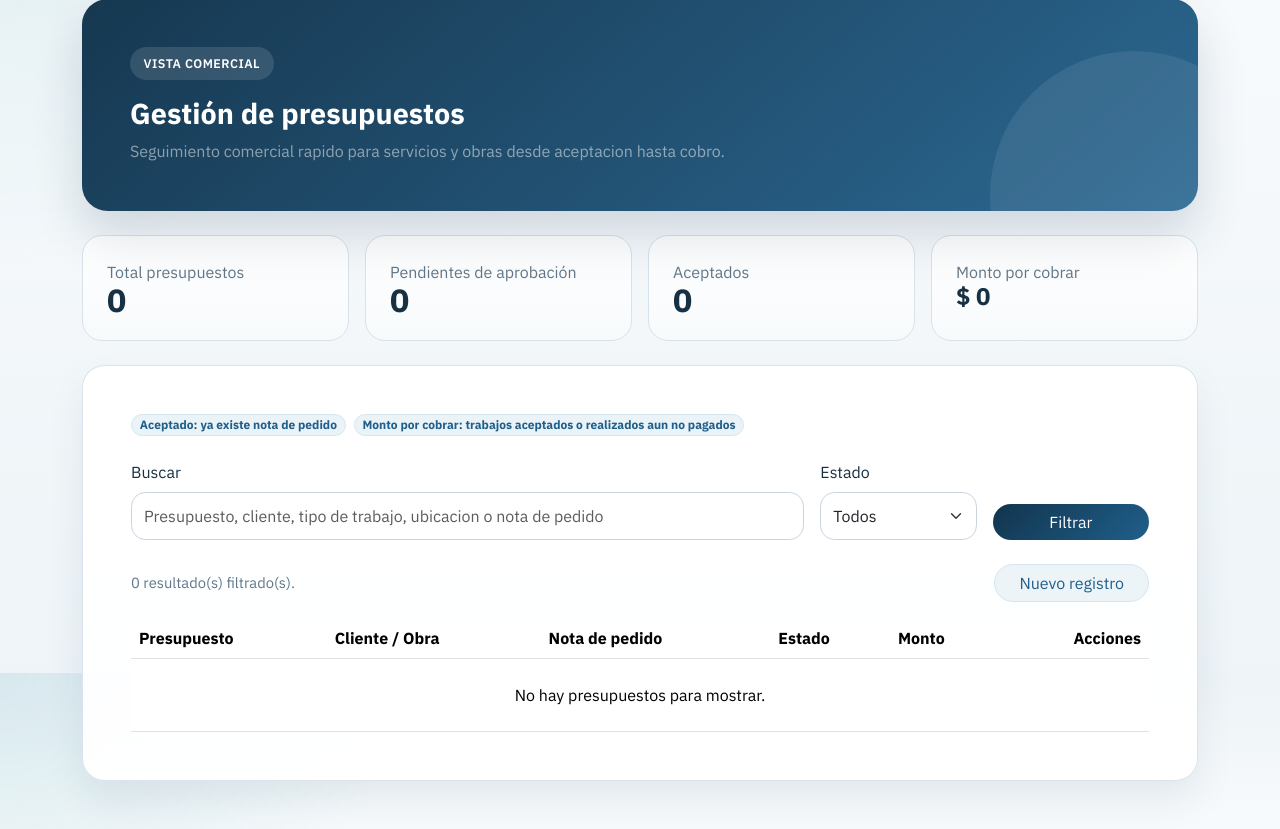
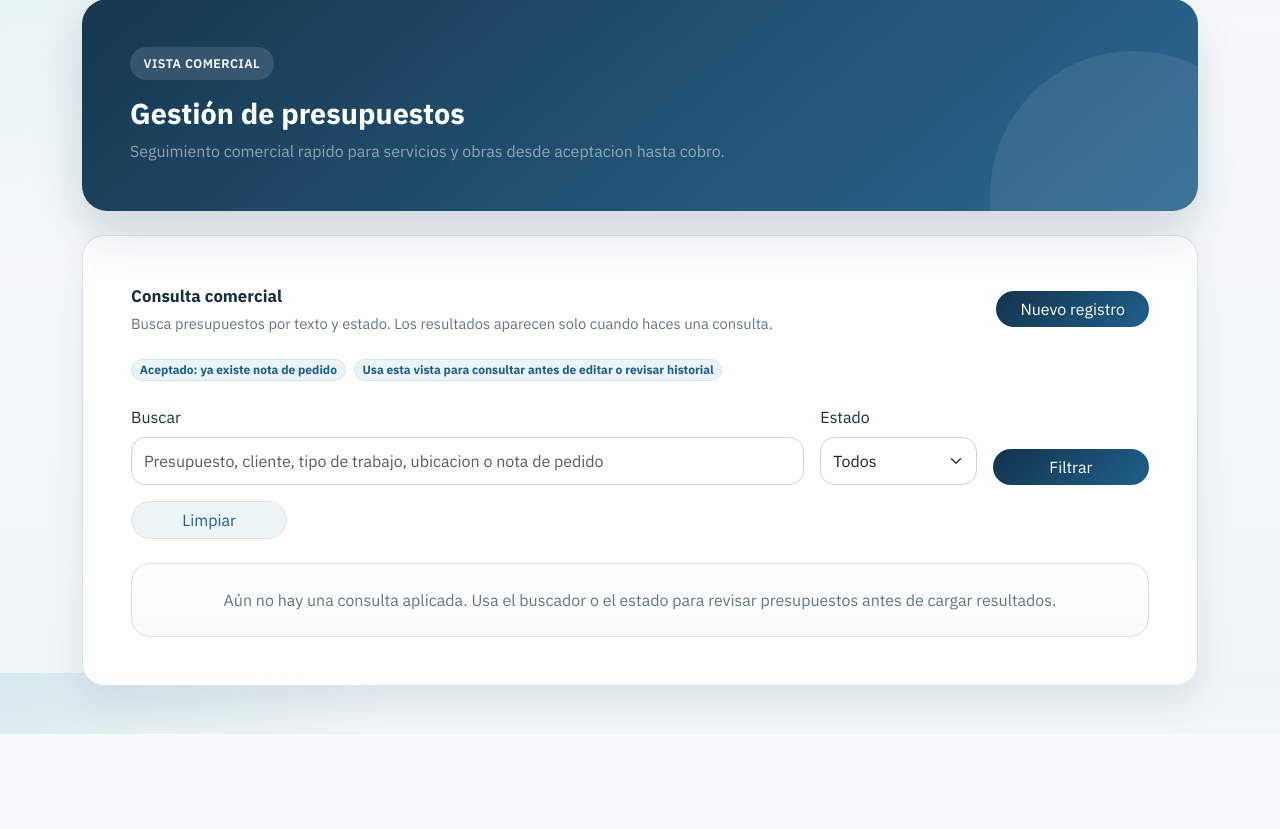
Before and after one commit to jozsef-85/gestion-documental-tens, a Django app: page /gestion/presupuestos/ in a window 1280 px wide. Shown: the part 127-956 px from the top of the page. After the commit the page ends 861 px from the top, so only its background shows below. Run offline with Django 5.2, Linux system fonts and the light colour scheme; the visitor is signed in with stand-in values (Sample User, id 1); data comes from the database, SQL or seed files in the repository; data that the repository does not hold is empty.

Commit message:
Refina vista comercial de presupuestos

```diff
--- a/core/templates/listar_presupuestos_gestion.html
+++ b/core/templates/listar_presupuestos_gestion.html
@@ -10,38 +10,22 @@
     <p class="mb-0 text-white-50">Seguimiento comercial rapido para servicios y obras desde aceptacion hasta cobro.</p>
 </section>
 
-<section class="row g-3 mb-4">
-    <div class="col-12 col-md-6 col-xl-3">
-        <div class="data-stat p-4 h-100">
-            <div class="muted-label">Total presupuestos</div>
-            <div class="value">{{ total_presupuestos }}</div>
+<section class="surface-card p-4 p-lg-5">
+    <div class="d-flex flex-column flex-lg-row justify-content-between align-items-lg-center gap-3 mb-4">
+        <div>
+            <p class="section-title mb-1">Consulta comercial</p>
+            <div class="footer-note">Busca presupuestos por texto y estado. Los resultados aparecen solo cuando haces una consulta.</div>
         </div>
+        {% if perms.core.add_registropresupuesto %}
+            <a href="{% url 'crear_presupuesto' %}" class="btn btn-brand rounded-pill px-4">Nuevo registro</a>
+        {% endif %}
     </div>
-    <div class="col-12 col-md-6 col-xl-3">
-        <div class="data-stat p-4 h-100">
-            <div class="muted-label">Pendientes de aprobación</div>
-            <div class="value">{{ total_pendientes_aprobacion }}</div>
-        </div>
-    </div>
-    <div class="col-12 col-md-6 col-xl-3">
-        <div class="data-stat p-4 h-100">
-            <div class="muted-label">Aceptados</div>
-            <div class="value">{{ total_aceptados }}</div>
-        </div>
-    </div>
-    <div class="col-12 col-md-6 col-xl-3">
-        <div class="data-stat p-4 h-100">
-            <div class="muted-label">Monto por cobrar</div>
-            <div class="value" style="font-size: 1.5rem;">{{ monto_por_cobrar|clp }}</div>
-        </div>
-    </div>
-</section>
 
-<section class="surface-card p-4 p-lg-5">
     <div class="d-flex flex-wrap gap-2 mb-4">
         <span class="badge badge-soft rounded-pill">Aceptado: ya existe nota de pedido</span>
-        <span class="badge badge-soft rounded-pill">Monto por cobrar: trabajos aceptados o realizados aun no pagados</span>
+        <span class="badge badge-soft rounded-pill">Usa esta vista para consultar antes de editar o revisar historial</span>
     </div>
+
     <form method="get" class="row g-3 align-items-end mb-4">
         <div class="col-12 col-lg-8">
             <label class="form-label" for="q">Buscar</label>
@@ -58,14 +42,13 @@
         <div class="col-12 col-lg-2 d-grid">
             <button type="submit" class="btn btn-brand rounded-pill">Filtrar</button>
         </div>
+        <div class="col-12 col-lg-2 d-grid">
+            <a href="{% url 'listar_presupuestos_gestion' %}" class="btn btn-soft rounded-pill">Limpiar</a>
+        </div>
     </form>
 
-    <div class="d-flex justify-content-between align-items-center mb-3">
-        <div class="footer-note">{{ total_filtrados }} resultado(s) filtrado(s).</div>
-        {% if perms.core.add_registropresupuesto %}
-            <a href="{% url 'crear_presupuesto' %}" class="btn btn-soft rounded-pill px-4">Nuevo registro</a>
-        {% endif %}
-    </div>
+    {% if consulta_activa %}
+        <div class="footer-note mb-3">{{ total_filtrados }} resultado(s) filtrado(s).</div>
 
         <div class="table-responsive">
             <table class="table align-middle mb-0">
@@ -105,5 +88,10 @@
                 </tbody>
             </table>
         </div>
+    {% else %}
+        <div class="document-card p-4 text-center muted-label">
+            Aún no hay una consulta aplicada. Usa el buscador o el estado para revisar presupuestos antes de cargar resultados.
+        </div>
+    {% endif %}
 </section>
 {% endblock %}
--- a/core/views_control_presupuestos.py
+++ b/core/views_control_presupuestos.py
@@ -56,9 +56,16 @@ def asegurar_trabajo_en_registro(registro):
 @model_access_required('core', 'registropresupuesto')
 def listar_presupuestos_gestion(request):
     registros = inventario_presupuestos_queryset().select_related('cliente').prefetch_related('documentos', 'trabajo__asignaciones')
-    inventario_actual = inventario_presupuestos_queryset()
     q = request.GET.get('q', '').strip()
     estado = request.GET.get('estado', '').strip()
+    consulta_activa = any([q, estado])
+
+    if not consulta_activa:
+        return render(request, 'listar_presupuestos_gestion.html', {
+            'registros': [],
+            'total_filtrados': 0,
+            'consulta_activa': False,
+        })
 
     if q:
         registros = registros.filter(
@@ -77,15 +84,11 @@ def listar_presupuestos_gestion(request):
         registros = registros.filter(q_aceptado())
 
     registros = registros.order_by('-carga__fecha_carga', 'presupuesto')
-    resumen = aggregate_presupuesto_metrics(inventario_actual)
 
     return render(request, 'listar_presupuestos_gestion.html', {
         'registros': registros[:60],
-        'total_presupuestos': resumen['total_items'],
-        'total_pendientes_aprobacion': resumen['total_pendientes_aprobacion'],
-        'total_aceptados': resumen['total_aceptados'],
-        'monto_por_cobrar': resumen['monto_por_cobrar'] or 0,
         'total_filtrados': registros.count(),
+        'consulta_activa': True,
     })
 
 
```
Also changed, not shown: core/tests/test_views.py (+20 -13 lines). Lines whose indentation alone changed are shown as unchanged.
